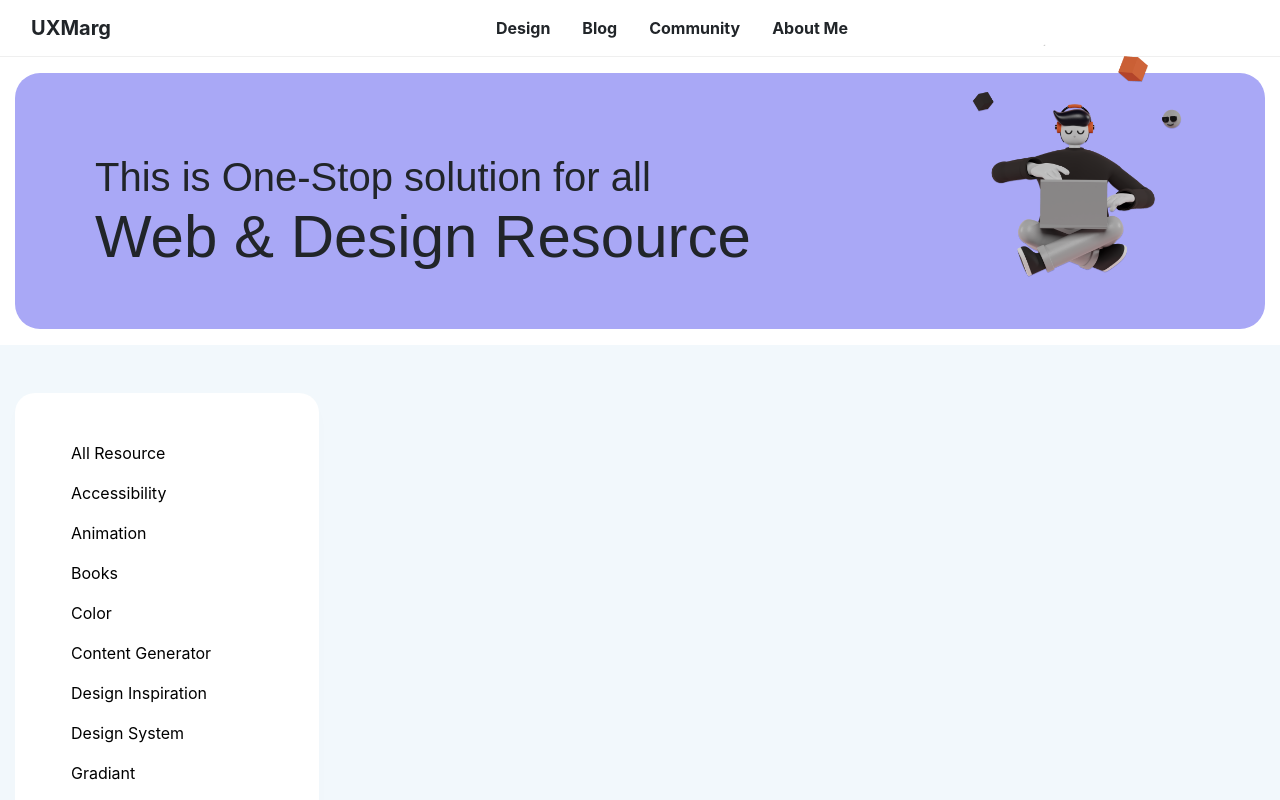
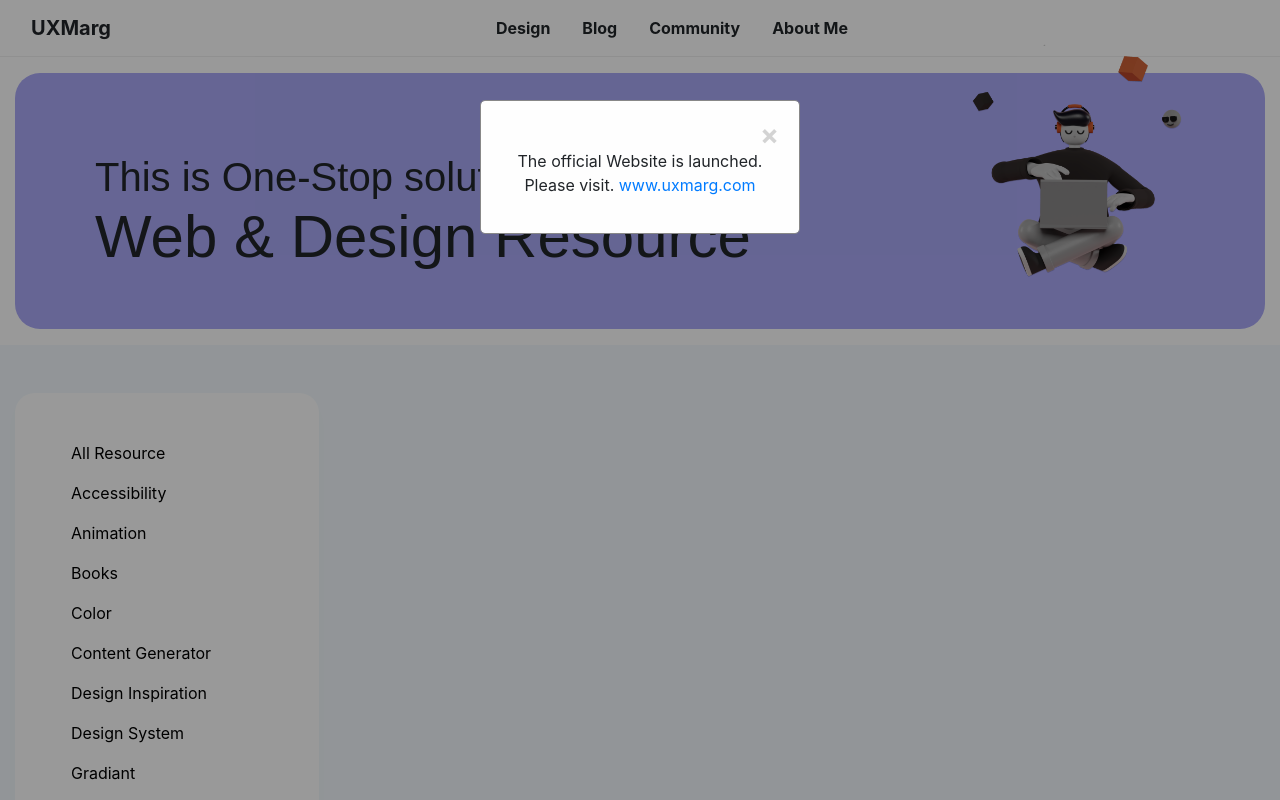
Before and after one commit to saurabsen/thedezzin, an Angular app: page /design in a window 1280 px wide. Shown: the top 800 px of the page. Built offline with nearby package versions, Linux system fonts and the light colour scheme.

Commit message:
added popup

```diff
--- a/src/app/Design/resource-design/resource-design.component.html
+++ b/src/app/Design/resource-design/resource-design.component.html
@@ -29,3 +29,13 @@
     </div>
   </div> -->
 </div>
+
+<div id="myModal" class="modal" [ngStyle]="{'display':isModel === true ? 'block' : 'none' }">
+
+  <!-- Modal content -->
+  <div class="modal-content">
+    <span (click)="close()" class="close">&times;</span>
+    <p style="text-align: center;">The official Website is launched. Please visit. <a target="_blank" href="https://uxmarg.com">www.uxmarg.com</a></p>
+  </div>
+
+</div>
--- a/src/app/Design/resource-design/resource-design.component.scss
+++ b/src/app/Design/resource-design/resource-design.component.scss
@@ -0,0 +1,37 @@
+.modal {
+    position: fixed; /* Stay in place */
+    z-index: 1; /* Sit on top */
+    padding-top: 100px; /* Location of the box */
+    left: 0;
+    top: 0;
+    width: 100%; /* Full width */
+    height: 100%; /* Full height */
+    overflow: auto; /* Enable scroll if needed */
+    background-color: rgb(0,0,0); /* Fallback color */
+    background-color: rgba(0,0,0,0.4); /* Black w/ opacity */
+  }
+
+  /* Modal Content */
+  .modal-content {
+    background-color: #fefefe;
+    margin: auto;
+    padding: 20px;
+    border: 1px solid #888;
+    width: 25%;
+  }
+
+  /* The Close Button */
+  .close {
+    color: #aaaaaa;
+    float: right;
+    text-align: right;
+    font-size: 28px;
+    font-weight: bold;
+  }
+
+  .close:hover,
+  .close:focus {
+    color: #000;
+    text-decoration: none;
+    cursor: pointer;
+  }
--- a/src/app/Design/resource-design/resource-design.component.ts
+++ b/src/app/Design/resource-design/resource-design.component.ts
@@ -7,10 +7,17 @@
 })
 export class ResourceDesignComponent implements OnInit {
 
+  isModel: boolean = true;
+
   dummyItem = [ 1, 2, 3, 4, 5, 6, 7, 8, 9, 10 ]
   constructor() { }
 
   ngOnInit(): void {
+    this.isModel = true;
+  }
+
+  close() {
+    this.isModel = false;
   }
 
 }
```
